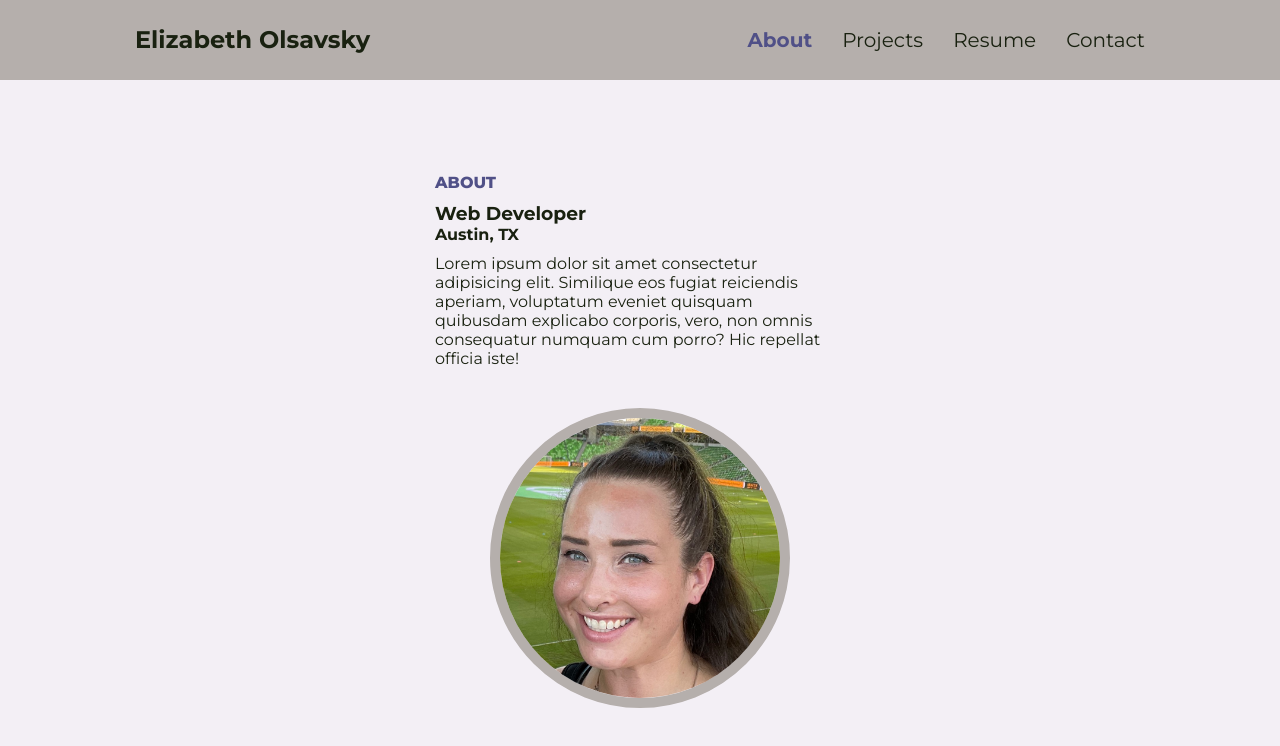
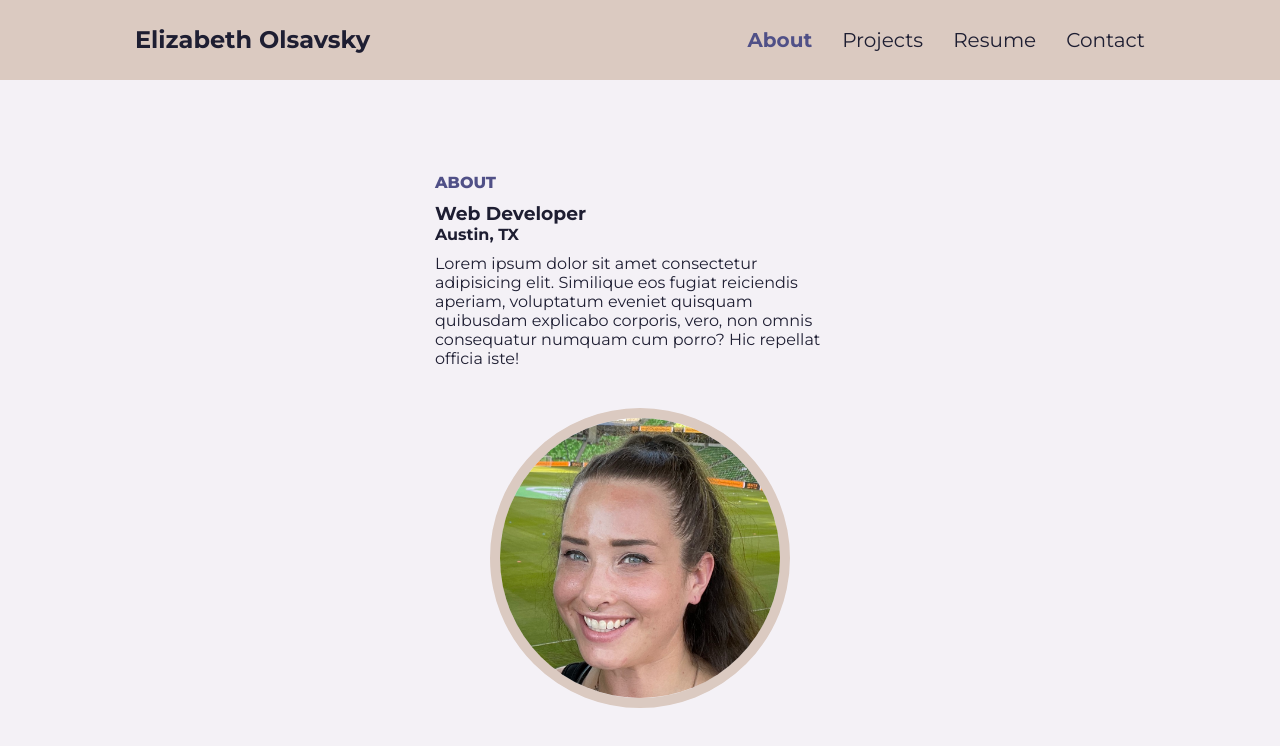
Before and after one commit to elizabetholsavsky/portfolio, a React (Create React App) app: page / in a window 1280 px wide. Shown: the top 746 px of the page. Built offline with nearby package versions, Linux system fonts and the light colour scheme.

Commit message:
adjust root css color palette

```diff
--- a/src/App.css
+++ b/src/App.css
@@ -13,12 +13,12 @@ html {
 }
 
 :root {
-    --primary: #b5afac;
-    --text: #192110;
-    --action: #98CE00;
+    --primary: #dbcac1;
+    --text: rgb(30, 30, 50);
+    --action: #bc65e8;
     --active: rgb(80, 80, 135);
-    --secondary: #fafafa;
-    --background: #F3EFF5;
+    --secondary: rgb(205, 205, 242);
+    --background: #f4f1f6;
     --font-size: 1rem;
 
 }
```
